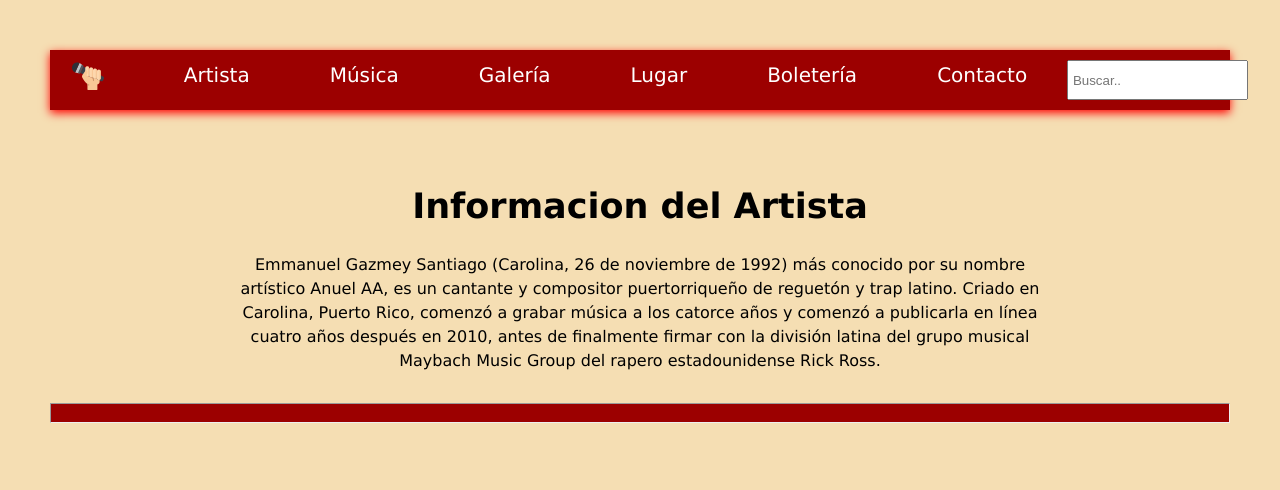
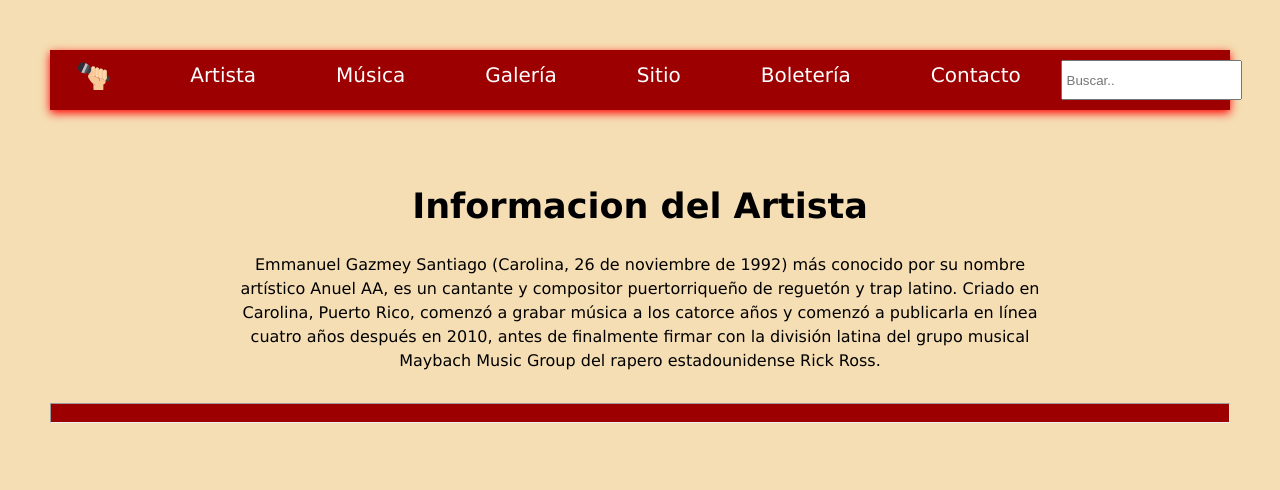
Before and after one commit to Juan-2415/Pagina-web-Artista, a plain HTML site: page index.html in a window 1280 px wide. Shown: the top 490 px of the page. Drawn offline with Linux system fonts and the light colour scheme.

Commit message:
Update index.html
cambio de lugar por sitio

```diff
--- a/index.html
+++ b/index.html
@@ -14,7 +14,7 @@
                 <li><a href="#Artista">Artista</a></li>
                 <li><a href="#Musica">Música</a></li>
                 <li><a href="#Galeria">Galería</a></li>
-                <li><a href="#Lugar">Lugar</a></li>
+                <li><a href="#Lugar">Sitio</a></li>
                 <li><a href="#Boleteria">Boletería</a></li>
                 <li><a href="#Contacto">Contacto</a></li>
                 <input type="text" name="Buscador" placeholder=" Buscar..">
```
